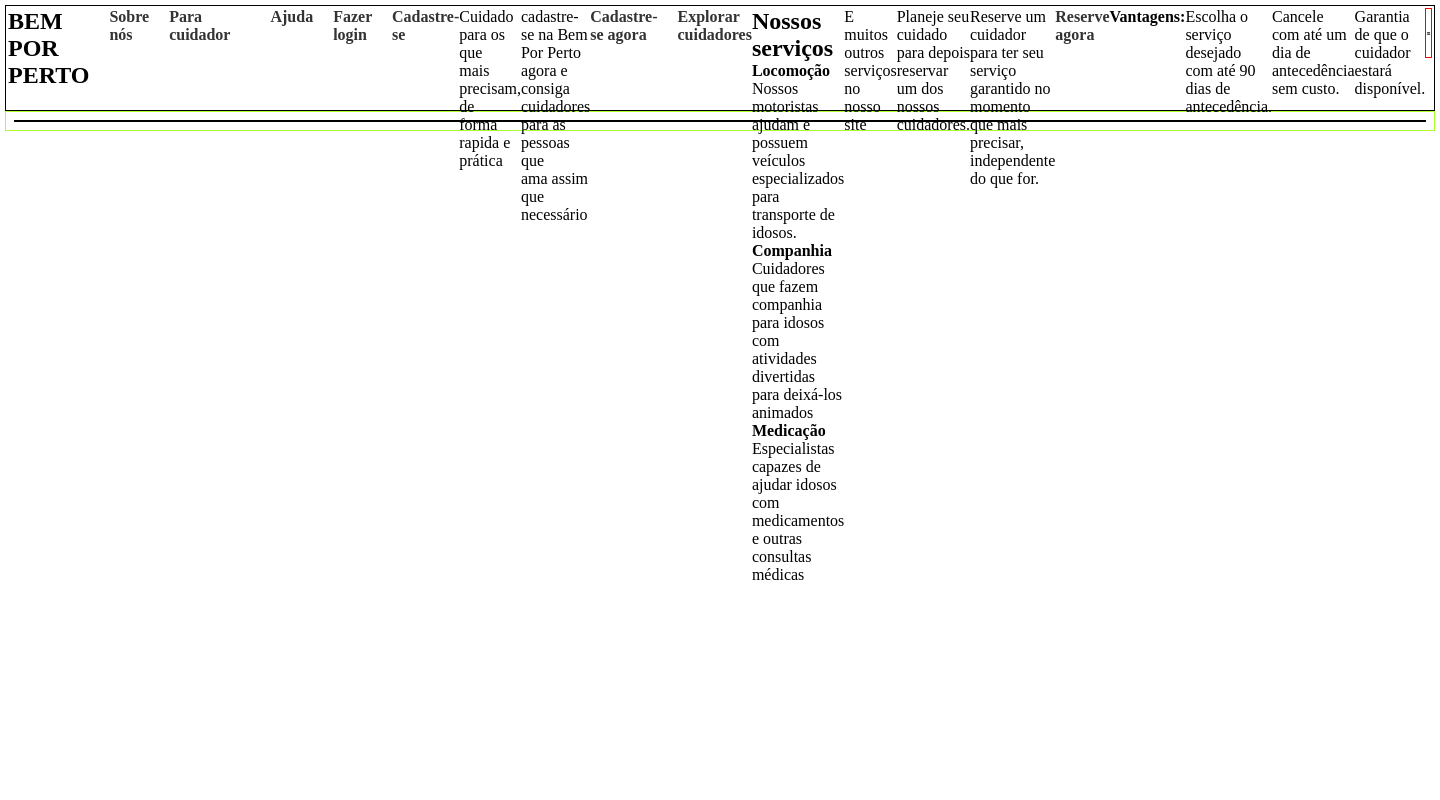
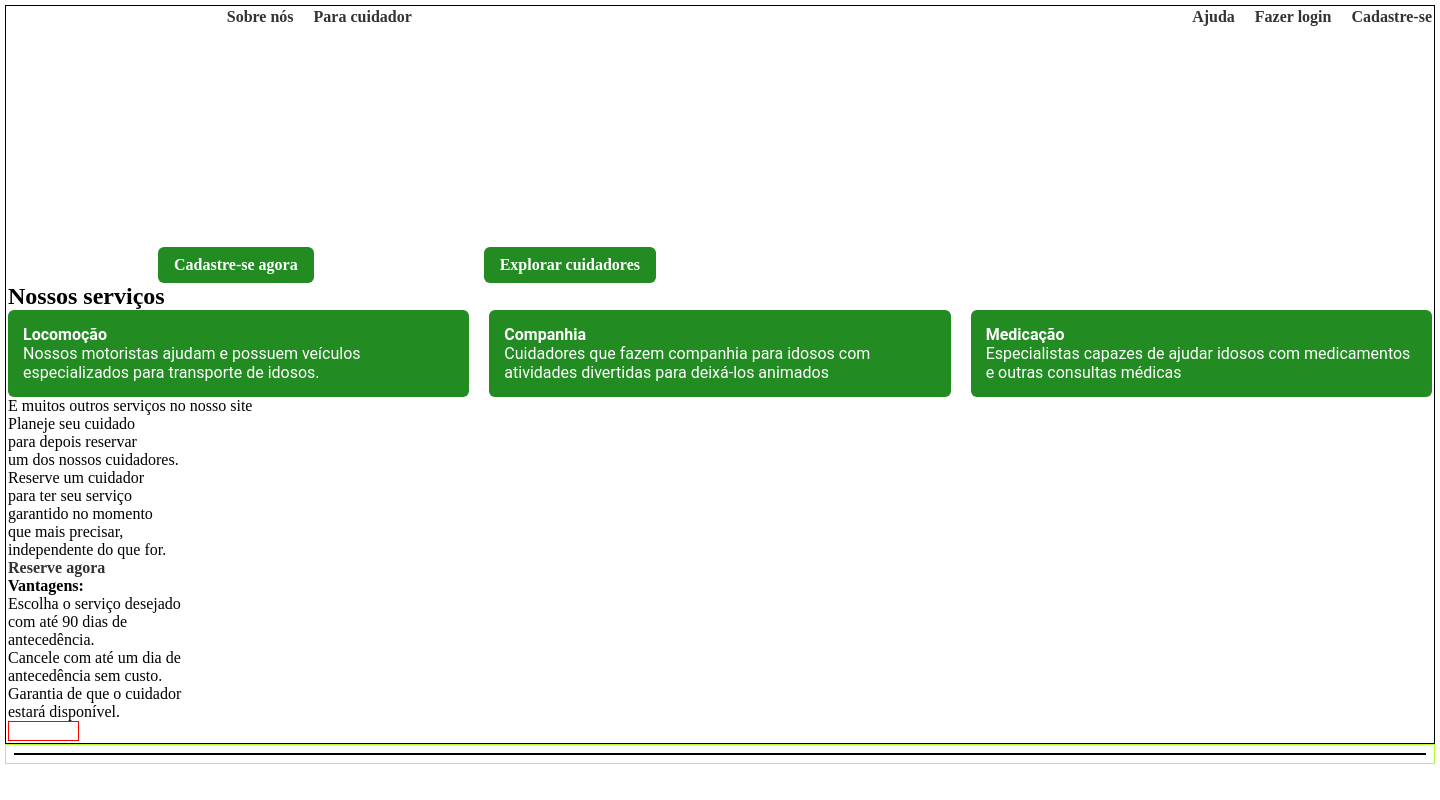
Before and after one commit to Pablo-FullStack-Dev/bem-por-perto, a Flask app: page /inicial in a window 1440 px wide. Run offline with Flask 3, Linux system fonts and the light colour scheme.

Commit message:
Update base.css

```diff
--- a/static/style/base.css
+++ b/static/style/base.css
@@ -13,19 +13,72 @@ header{
     padding: 2px;
 
 }
+}
+body {
+  background-color: PaleGreen;
+}
+
+
+nav ul {
+  font-family: w3-serif;
+  color: white;
+  display: flex;
+  list-style: none;
+  padding: 0;
+  margin: 0;
+  gap: 30px
+}
+nav ul li.push {
+   margin-left: auto;
+}
+
+.descri {
+  margin-top: 50px;
+  padding-left: 200px;
+  font-size: 30px !important;
+  font-family: Verdana, sans-serif;
+  color: white;
+  font-size: 18px;
+}
+
+.descricao {
+  font-size: 22px;
+  padding-left: 200px;
+  font-family: Verdana, sans-serif;
+  color: white;
+  font-size: 16px;
+}
+
+.btn {
+  margin-left: 150px;
+  background-color: ForestGreen;
+  color: white;
+  padding: 10px 16px;
+  border-radius: 6px;
+  text-decoration: none;
+  font-weight: bold;
+  display: inline-block;
+  text-align: center;
+  vertical-align: middle;
+  font-size: 16px;
+  line-height: 1;
+}
 
 
 
-body
-header
-div.container#cabeca{
-    width: 100%;
-    height: 100px;
-    display: flex;
-    flex-direction:initial;
+.servicos {
+  display: flex;
+  gap: 20px;
+}
 
-    /* border: 1px solid red; */
-
+.servicos > div {
+  font-family: 'Roboto', sans-serif;
+  color: white;
+  flex: 1;
+  min-width: 300px;
+  background-color: ForestGreen;
+  padding: 15px;
+  border-radius: 6px;
 }
 
 /* Garanta que o container do botão é âncora pro dropdown */
```
